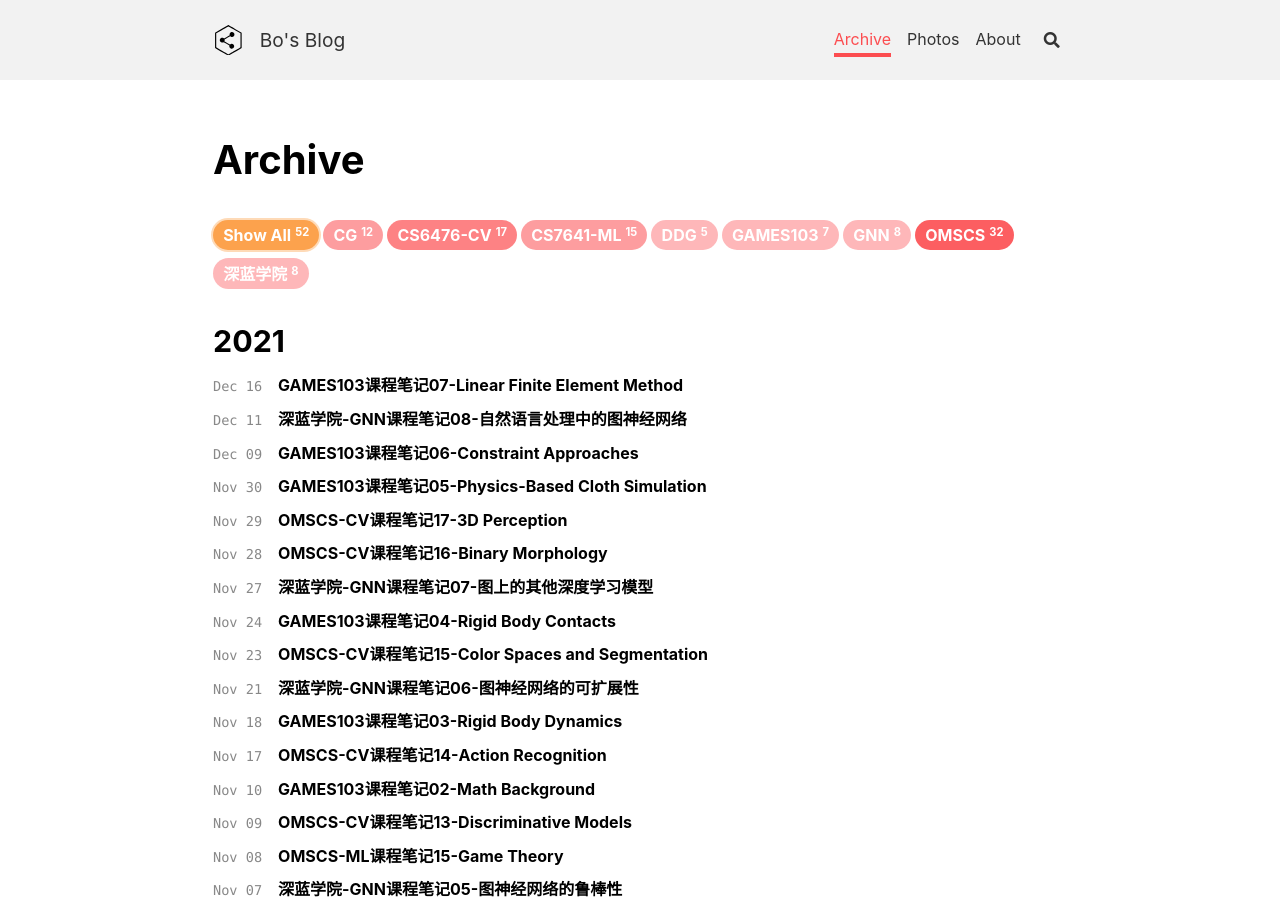
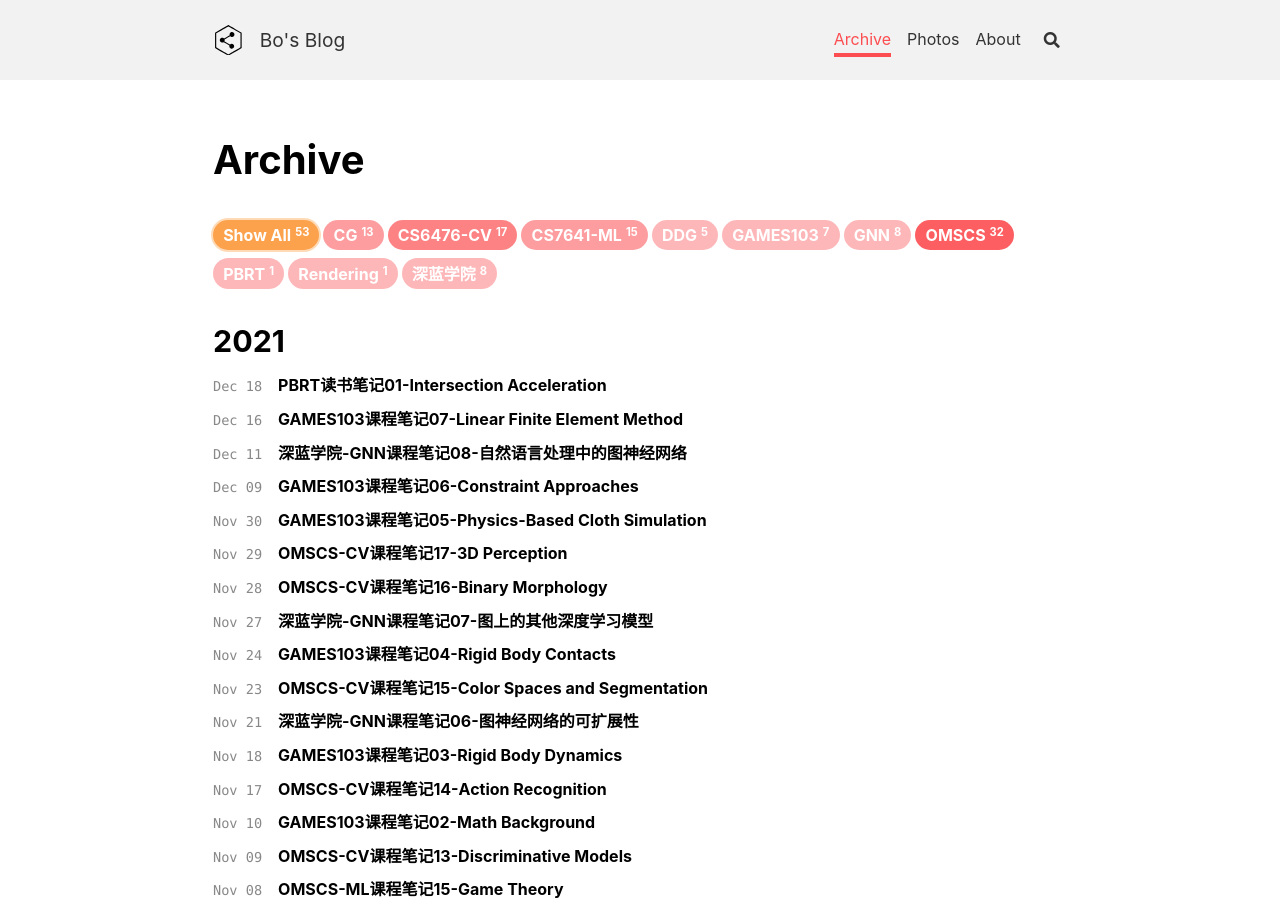
Before and after one commit to peng00bo00/peng00bo00_previous_blog, a Jekyll site: the page built from archive.html, in a window 1280 px wide and 900 px high. Built offline with Jekyll 4.4.1, drawn with Linux system fonts in a browser that asks for light colours; nearby versions of some CDN libraries.

Commit message:
add PBRT-NOTES-01

```diff
--- a/_data/navigation.yml
+++ b/_data/navigation.yml
@@ -200,3 +200,9 @@ GAMES103:
         url: /2021/12/09/GAMES103-NOTES-06.html
       - title: Linear Finite Element Method
         url: /2021/12/16/GAMES103-NOTES-07.html
+
+PBRT:
+  - title: PBRT读书笔记
+    children:
+      - title: Intersection Acceleration
+        url: /2021/12/18/PBRT-NOTES-01.html
--- /dev/null
+++ b/_posts/2021-12-18-PBRT-NOTES-01.md
@@ -0,0 +1,13 @@
+---
+layout: article
+title: PBRT读书笔记01-Intersection Acceleration
+tags: ["PBRT", "Rendering", "CG"]
+key: PBRT-01
+aside:
+  toc: true
+sidebar:
+  nav: PBRT
+---
+
+> 这个系列是[Physically Based Rendering:From Theory To Implementation](https://pbr-book.org/)的读书笔记，本节主要介绍光线求交的加速数据结构。
+<!--more-->
```
